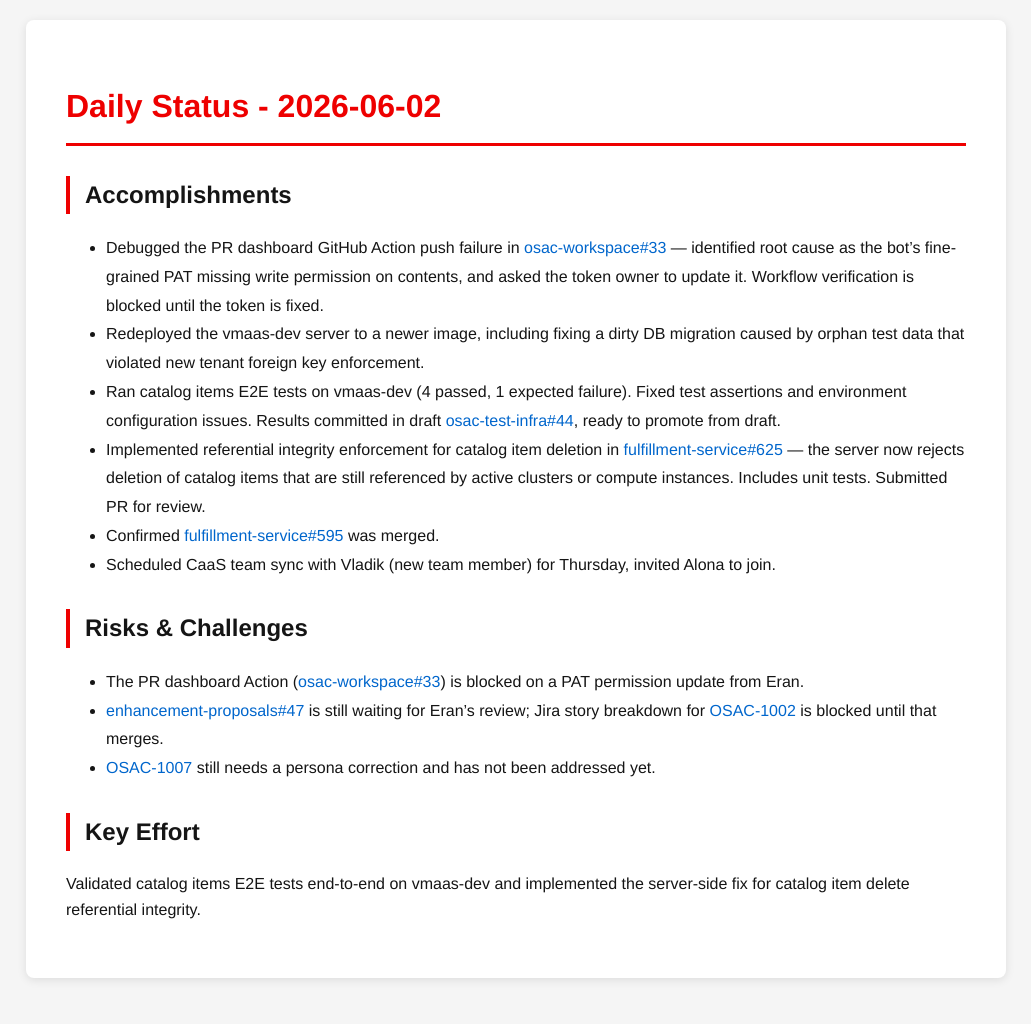
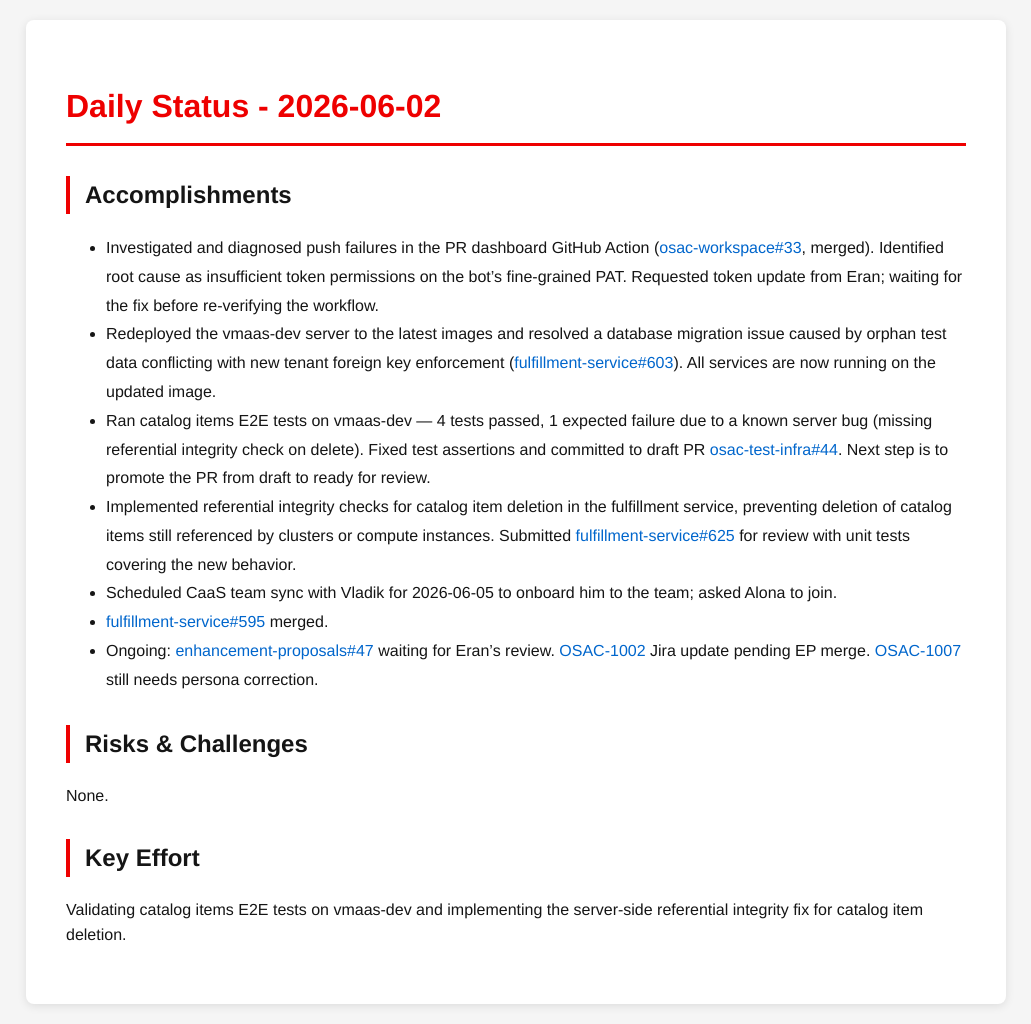
Before and after one commit to tzvatot/daily-status, a Jekyll site: the page built from 2026-06-02.md, in a window 1280 px wide. Shown: the whole page, without its empty margins (124-1155 px from the left). Built offline with Jekyll 4.4.1, drawn with Linux system fonts in a browser that asks for light colours; before the commit the page ends 998 px from its top, so only the background shows below that.

Commit message:
Daily status update - 2026-06-02

```diff
--- a/2026-06-02.md
+++ b/2026-06-02.md
@@ -7,17 +7,16 @@ date: 2026-06-02
 # Daily Status - 2026-06-02
 
 ## Accomplishments
-- Debugged the PR dashboard GitHub Action push failure in [osac-workspace#33](https://github.com/osac-project/osac-workspace/pull/33) — identified root cause as the bot's fine-grained PAT missing write permission on contents, and asked the token owner to update it. Workflow verification is blocked until the token is fixed.
-- Redeployed the vmaas-dev server to a newer image, including fixing a dirty DB migration caused by orphan test data that violated new tenant foreign key enforcement.
-- Ran catalog items E2E tests on vmaas-dev (4 passed, 1 expected failure). Fixed test assertions and environment configuration issues. Results committed in draft [osac-test-infra#44](https://github.com/osac-project/osac-test-infra/pull/44), ready to promote from draft.
-- Implemented referential integrity enforcement for catalog item deletion in [fulfillment-service#625](https://github.com/osac-project/fulfillment-service/pull/625) — the server now rejects deletion of catalog items that are still referenced by active clusters or compute instances. Includes unit tests. Submitted PR for review.
-- Confirmed [fulfillment-service#595](https://github.com/osac-project/fulfillment-service/pull/595) was merged.
-- Scheduled CaaS team sync with Vladik (new team member) for Thursday, invited Alona to join.
+- Investigated and diagnosed push failures in the PR dashboard GitHub Action ([osac-workspace#33](https://github.com/osac-project/osac-workspace/pull/33), merged). Identified root cause as insufficient token permissions on the bot's fine-grained PAT. Requested token update from Eran; waiting for the fix before re-verifying the workflow.
+- Redeployed the vmaas-dev server to the latest images and resolved a database migration issue caused by orphan test data conflicting with new tenant foreign key enforcement ([fulfillment-service#603](https://github.com/osac-project/fulfillment-service/pull/603)). All services are now running on the updated image.
+- Ran catalog items E2E tests on vmaas-dev — 4 tests passed, 1 expected failure due to a known server bug (missing referential integrity check on delete). Fixed test assertions and committed to draft PR [osac-test-infra#44](https://github.com/osac-project/osac-test-infra/pull/44). Next step is to promote the PR from draft to ready for review.
+- Implemented referential integrity checks for catalog item deletion in the fulfillment service, preventing deletion of catalog items still referenced by clusters or compute instances. Submitted [fulfillment-service#625](https://github.com/osac-project/fulfillment-service/pull/625) for review with unit tests covering the new behavior.
+- Scheduled CaaS team sync with Vladik for 2026-06-05 to onboard him to the team; asked Alona to join.
+- [fulfillment-service#595](https://github.com/osac-project/fulfillment-service/pull/595) merged.
+- Ongoing: [enhancement-proposals#47](https://github.com/osac-project/enhancement-proposals/pull/47) waiting for Eran's review. [OSAC-1002](https://redhat.atlassian.net/browse/OSAC-1002) Jira update pending EP merge. [OSAC-1007](https://redhat.atlassian.net/browse/OSAC-1007) still needs persona correction.
 
 ## Risks & Challenges
-- The PR dashboard Action ([osac-workspace#33](https://github.com/osac-project/osac-workspace/pull/33)) is blocked on a PAT permission update from Eran.
-- [enhancement-proposals#47](https://github.com/osac-project/enhancement-proposals/pull/47) is still waiting for Eran's review; Jira story breakdown for [OSAC-1002](https://redhat.atlassian.net/browse/OSAC-1002) is blocked until that merges.
-- [OSAC-1007](https://redhat.atlassian.net/browse/OSAC-1007) still needs a persona correction and has not been addressed yet.
+None.
 
 ## Key Effort
-Validated catalog items E2E tests end-to-end on vmaas-dev and implemented the server-side fix for catalog item delete referential integrity.
+Validating catalog items E2E tests on vmaas-dev and implementing the server-side referential integrity fix for catalog item deletion.
```
